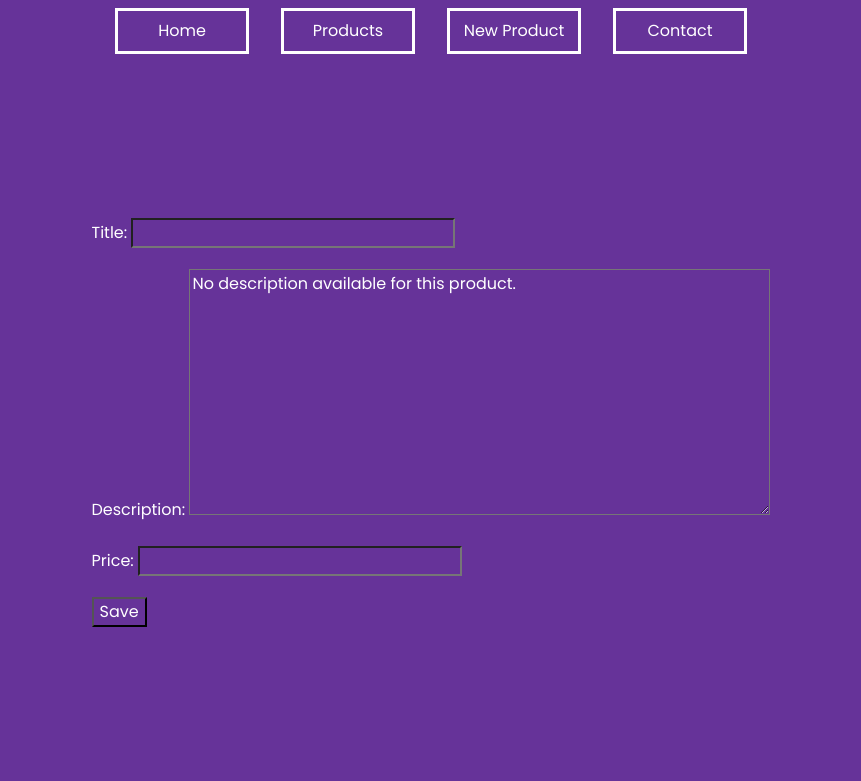
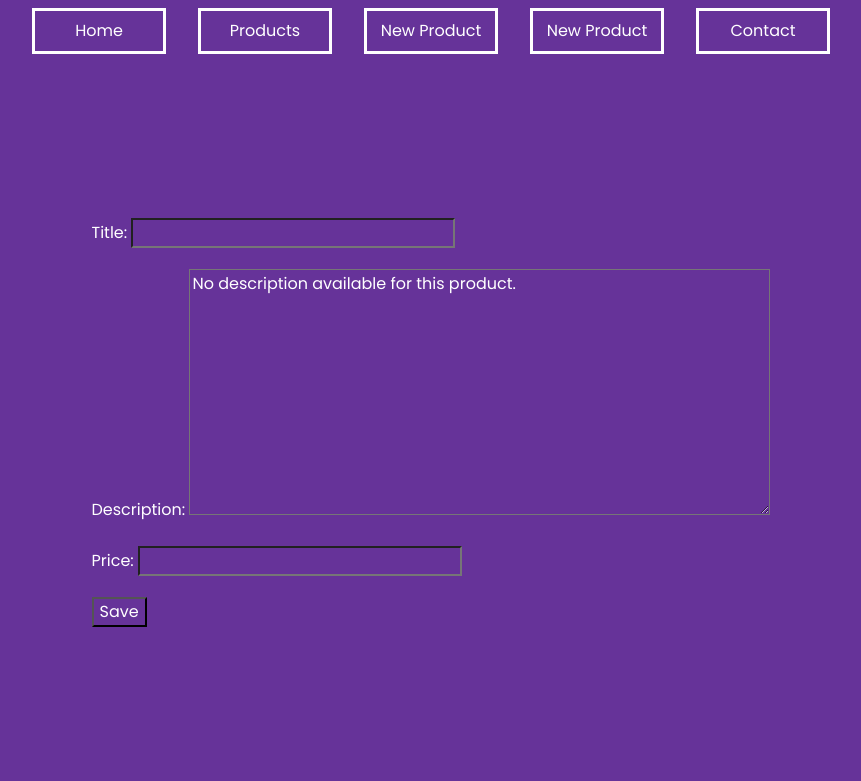
Before and after one commit to H3AR7B3A7/DjangoCourse, a Django app: page /form/ in a window 1280 px wide. Shown: the top 781 px of the page, without its empty margins (209-1070 px from the left). Run offline with Django 3.2, Linux system fonts and the light colour scheme.

Commit message:
:sparkles: Added custom form

```diff
--- a/djangoProject/urls.py
+++ b/djangoProject/urls.py
@@ -29,6 +29,7 @@ urlpatterns = [
     path('products/', product_all, name='products'),
     path('product/', product_detail, name='product'),
     path('form/', product_form, name='form'),
+    path('customform/', custom_product_form, name='customform'),
 
     path('admin/', admin.site.urls),
 ]
--- a/products/forms.py
+++ b/products/forms.py
@@ -10,3 +10,9 @@ class ProductForm(forms.ModelForm):
             'description',
             'price'
         ]
+
+
+class CustomProductForm(forms.Form):
+    title = forms.CharField(label='', widget=forms.TextInput(attrs={'placeholder': 'Title'}))
+    description = forms.CharField(required=False, label='', widget=forms.TextInput(attrs={'placeholder': 'Description'}))
+    price = forms.DecimalField(label='', widget=forms.TextInput(attrs={'placeholder': 'Price'}))
--- a/products/views.py
+++ b/products/views.py
@@ -2,6 +2,7 @@ from django.shortcuts import render
 from .models import Product
 from .forms import ProductForm
 from django.shortcuts import redirect
+from .forms import CustomProductForm
 
 
 def product_all(request, *args, **kwargs):
@@ -27,3 +28,19 @@ def product_form(request):
         "form": form
     }
     return render(request, "product/form.html", context)
+
+
+def custom_product_form(request):
+    my_form = CustomProductForm()
+    if request.method == "POST":
+        my_form = CustomProductForm(request.POST)
+        if my_form.is_valid():
+            print(my_form.cleaned_data)
+            Product.objects.create(**my_form.cleaned_data)
+        else:
+            print(my_form.errors)
+        return redirect('/products')
+    context = {
+        "form": my_form
+    }
+    return render(request, "product/custom_form.html", context)
--- a/templates/navbar.html
+++ b/templates/navbar.html
@@ -3,6 +3,7 @@
         <li class="nav-item"><a class="nav-link" href="/">Home</a></li>
         <li class="nav-item"><a class="nav-link" href="/products">Products</a></li>
         <li class="nav-item"><a class="nav-link" href="/form">New Product</a></li>
+        <li class="nav-item"><a class="nav-link" href="/customform">New Product</a></li>
         <li class="nav-item"><a class="nav-link" href="/contact">Contact</a></li>
     </ul>
 </nav>
```
Also changed, not shown: products/templates/product/custom_form.html (added, +9 -0 lines).
